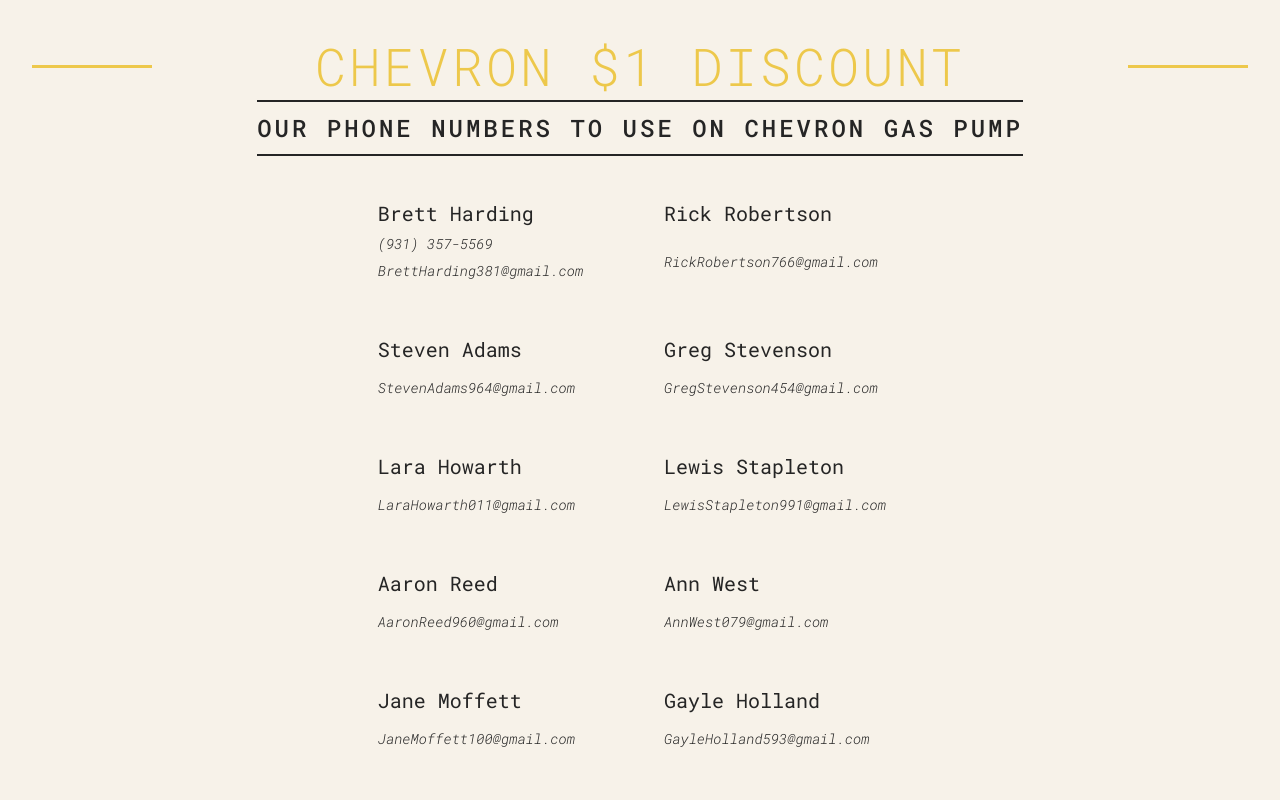
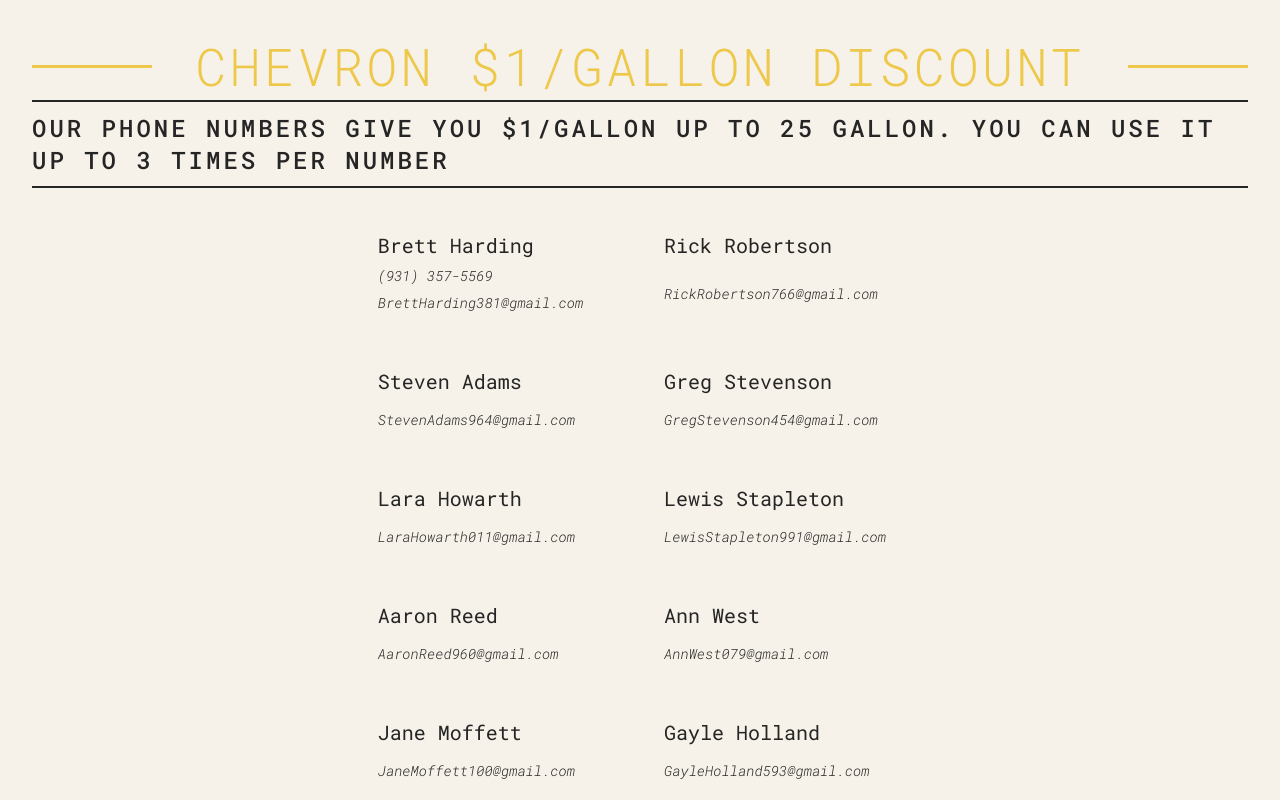
Before and after one commit to Chingsan53/gas-discount, a React (Create React App) app: page / in a window 1280 px wide. Shown: the top 800 px of the page. Built offline with nearby package versions, Linux system fonts and the light colour scheme.

Commit message:
update title

```diff
--- a/src/App.js
+++ b/src/App.js
@@ -167,7 +167,7 @@
 const Header = () => {
   return (
     <header className="header">
-      <h1>Chevron $1 Discount</h1>
+      <h1>Chevron $1/gallon Discount</h1>
     </header>
   );
 };
@@ -177,7 +177,10 @@
 
   return (
     <main className="menu">
-      <h2>Our Phone Numbers to use on Chevron Gas Pump</h2>
+      <h2>
+        Our Phone Numbers give you $1/gallon up to 25 gallon. You can use it up
+        to 3 times per number
+      </h2>
       <ul className="pizzas">
         {numbers.map((number) => (
           <Number numberObj={number} key={number.name} />
```
